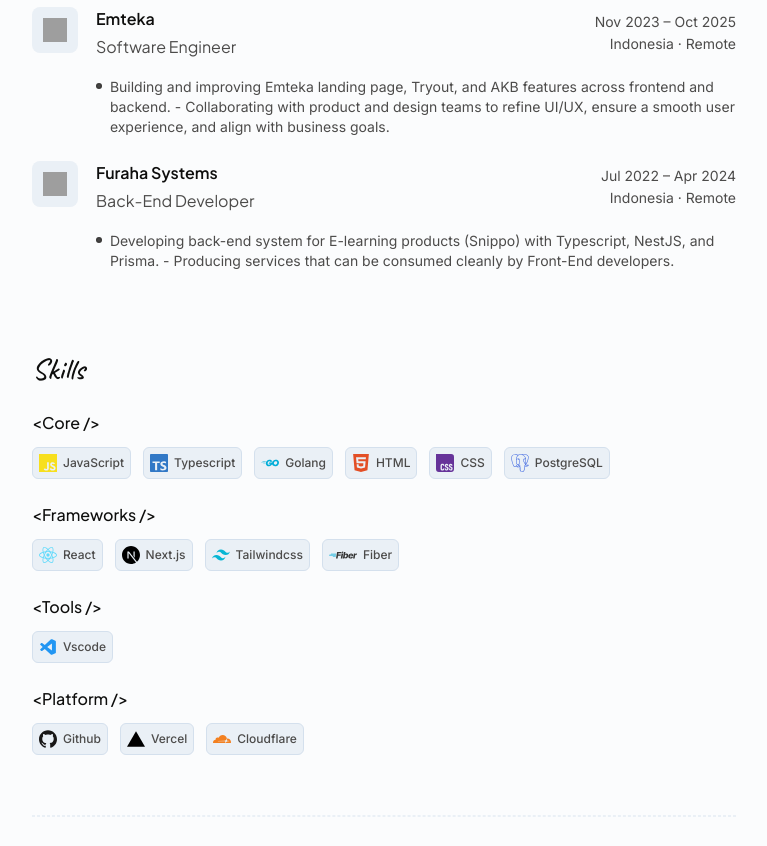
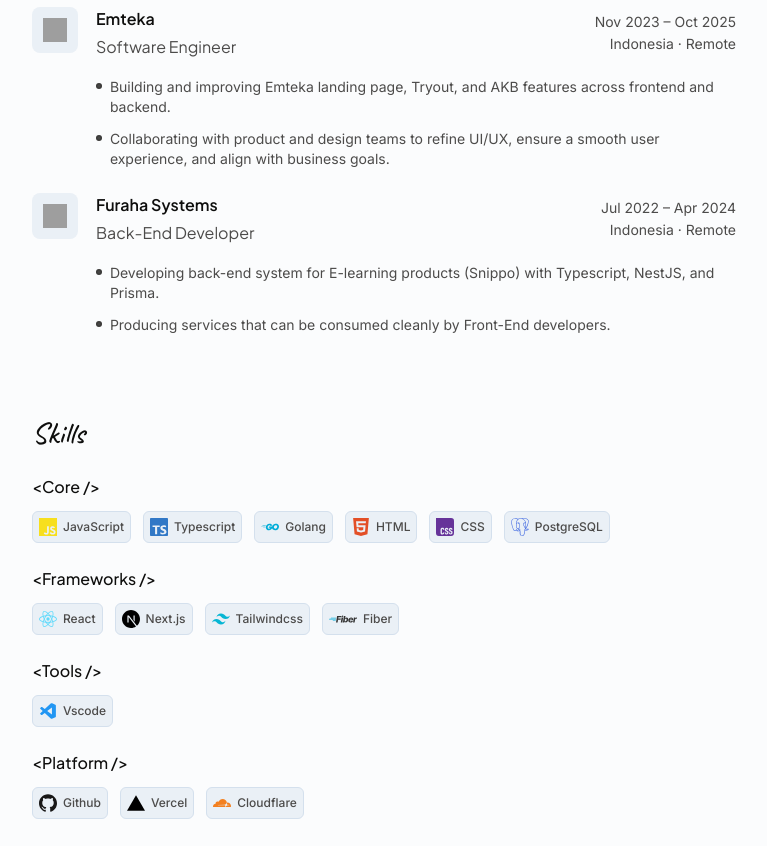
Before and after one commit to Mgkusumaputra/mgkusumaputra.me, a Next.js app: page /about-me in a window 1280 px wide. Shown: the part 1320-2166 px from the top of the page, without its empty margins (256-1023 px from the left). Built offline with nearby package versions, Linux system fonts and the light colour scheme; grey boxes are pictures that could not be loaded.

Commit message:
fix(style): fix experience section styling

```diff
--- a/components/mdx/experience.tsx
+++ b/components/mdx/experience.tsx
@@ -1,5 +1,6 @@
 import { ReactNode } from "react";
 import Image from "next/image";
+import { cn } from "@/lib/utils";
 
 export function ExperienceItem({
   logo,
@@ -57,7 +58,13 @@
 
   li: ({ children }: { children: ReactNode }) => (
     <li className="flex items-start gap-2">
-      <span className="mt-1.5 size-1.5 rounded-full  bg-radial from-[#4C4B4A] from-0% to-[#2E2D2C] to-90%" />
+      <span
+        className={cn(
+          "mt-1.5 size-1.5 rounded-full bg-radial",
+          "from-[#4C4B4A] from-0% to-[#2E2D2C] to-90%",
+          "dark:from-[#C1C1C0] dark:from-0% dark:to-[#D2D1D0] dark:to-90%"
+        )}
+      />
       <p className="w-full">{children}</p>
     </li>
   ),
--- a/content/about-me/experience.mdx
+++ b/content/about-me/experience.mdx
@@ -6,7 +6,8 @@
   location="Indonesia · Remote"
 >
   - Building and improving Emteka landing page, Tryout, and AKB features across
-  frontend and backend. - Collaborating with product and design teams to refine
+  frontend and backend.
+  - Collaborating with product and design teams to refine
   UI/UX, ensure a smooth user experience, and align with business goals.
 </ExperienceItem>
 
@@ -18,6 +19,7 @@
   location="Indonesia · Remote"
 >
   - Developing back-end system for E-learning products (Snippo) with Typescript,
-  NestJS, and Prisma. - Producing services that can be consumed cleanly by
+  NestJS, and Prisma.
+  - Producing services that can be consumed cleanly by
   Front-End developers.
 </ExperienceItem>
```
